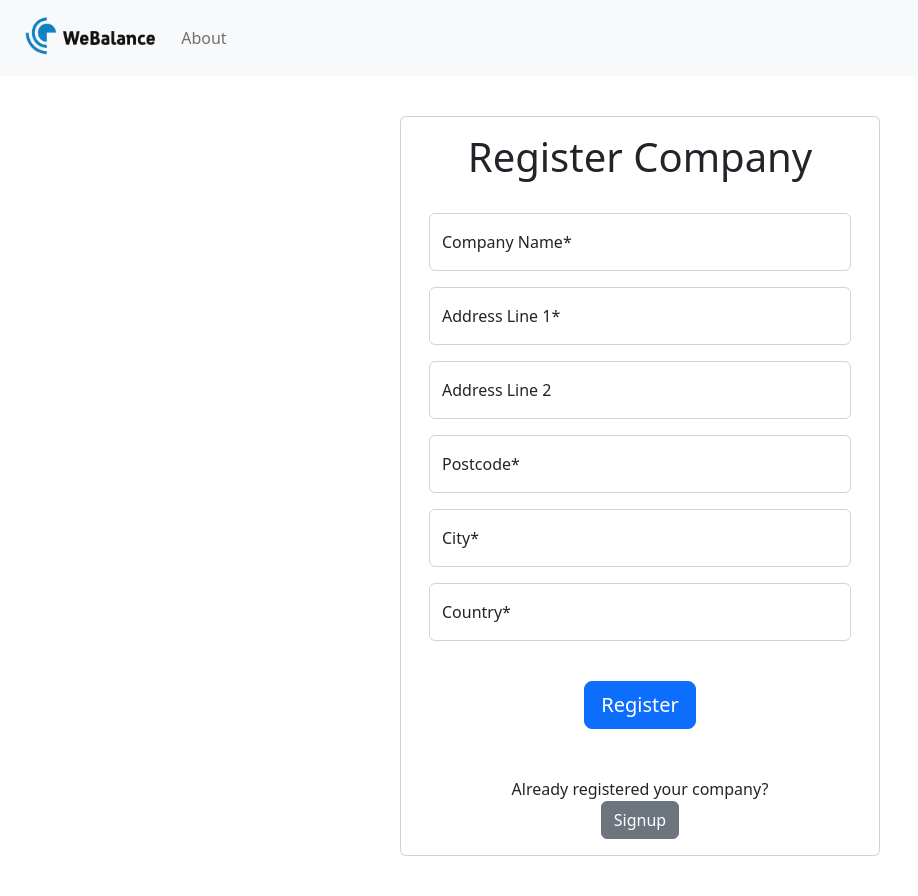
After one commit to tsmithscott/WeBalance, a Flask app: page /company in a window 1280 px wide. The commit adds this page. Shown: the whole page, without its empty margins (0-918 px from the left). Run offline with Flask 3, Linux system fonts and the light colour scheme.

Commit message:
Added company registration - Fixed signup - Other logic fixes

```diff
--- a/models.py
+++ b/models.py
@@ -12,11 +12,9 @@ class Companies(db.Model):
     city = db.Column(db.String(50), nullable=False)
     country = db.Column(db.String(50), nullable=False)
 
-    def __init__(self, name, address_line_1, address_line_2,
-                 postcode, city, country):
+    def __init__(self, name, address_line_1, postcode, city, country):
         self.name = name
         self.address_line_1 = address_line_1
-        self.address_line_2 = address_line_2
         self.postcode = postcode
         self.city = city
         self.country = country
--- a/templates/base.html
+++ b/templates/base.html
@@ -3,7 +3,7 @@
 
     <head>
         <link href="https://cdn.jsdelivr.net/npm/bootstrap@5.2.2/dist/css/bootstrap.min.css" rel="stylesheet" integrity="sha384-Zenh87qX5JnK2Jl0vWa8Ck2rdkQ2Bzep5IDxbcnCeuOxjzrPF/et3URy9Bv1WTRi" crossorigin="anonymous">
-        <link rel="stylesheet" type="text/css" href="{{url_for('static', filename='css/custom.css')}}">
+        <link rel="stylesheet" type="text/css" href="{{ url_for('static', filename='css/custom.css') }}">
         <meta charset="utf-8">
         <meta name="viewport" content="width=device-width, initial-scale=1">
         <title>{% block title %}{% endblock %}</title>
@@ -39,6 +39,7 @@
               {% if not current_user.is_authenticated and request.path.startswith("/about") %}
                 <a class="btn btn-primary" href="{{ url_for('login') }}" role="button">Login</a>
               {% endif %}
+              {% if current_user.is_authenticated %}
                 <div class="btn-group">
                   <button type="button" class="btn btn-light" data-bs-toggle="dropdown" aria-expanded="false">
                     <svg viewBox="0 0 100 80" width="20" height="20">
@@ -48,13 +49,11 @@
                     </svg>
                   </button>
                   <ul class="dropdown-menu dropdown-menu-end">
-                  <li><button id="theme-button" class="dropdown-item" type="button">Toggle Theme</button></li>
-                  {% if current_user.is_authenticated %}
                     <li><a class="dropdown-item" type="button" href="{{ url_for('account')}}" role="button">Account</a></li>
                     <li><a class="dropdown-item" type="button" href="{{ url_for('logout')}}" role="button">Logout</a></li>
-                  {% endif %}
                   </ul>
                 </div>
+              {% endif %}
             </form>
           </div>
         </div>
--- /dev/null
+++ b/templates/company.html
@@ -0,0 +1,45 @@
+{% extends "base.html" %}
+{% block title %}{{title}}{% endblock %}
+{% block content %}
+<container class="container text-center">
+    <div class="card mx-auto" style="width: 30rem; margin-top: 1rem;">
+        <div class="card-body">
+            <h1 class="card-title">Register Company</h1>
+            <div class="container-sm">
+                <form id="form" action="{{ url_for('company') }}" method="POST">
+                    <span class="text-nowrap">
+                        <div class="form-floating mb-3" style="margin-top: 2rem">
+                            <input type="text" name="name" class="form-control" id="name" placeholder="Apple" required>
+                            <label for="name">Company Name*</label>
+                        </div>
+                        <div class="form-floating mb-3">
+                            <input type="text" name="address_line_1" class="form-control" id="address_line_1" placeholder="3 Jewel Lane" required>
+                            <label for="address_line_1">Address Line 1*</label>
+                        </div>
+                        <div class="form-floating mb-3">
+                            <input type="text" name="address_line_2" class="form-control" id="address_line_2" placeholder="Flat 51">
+                            <label for="address_line_2">Address Line 2 </label>
+                        </div>
+                        <div class="form-floating mb-3">
+                            <input type="text" name="postcode" class="form-control" id="postcode" placeholder="SE1 4BZ" required>
+                            <label for="postcode">Postcode*</label>
+                        </div>
+                        <div class="form-floating mb-3">
+                            <input type="text" name="city" class="form-control" id="city" placeholder="London" required>
+                            <label for="city">City*</label>
+                        </div>
+                        <div class="form-floating mb-3">
+                            <input type="text" name="country" class="form-control" id="country" placeholder="England" required>
+                            <label for="country">Country*</label>
+                        </div>
+                        <br><button type="submit" class="btn btn-primary btn-lg">Register</button>
+                    </span>
+                </form>
+
+                <br><br><label>Already registered your company?</label><br>
+                <a class="btn btn-secondary" href="{{ url_for('signup') }}" role="button">Signup</a>
+            </div>
+        </div>
+    </div>
+</container>
+{% endblock %}
--- a/views.py
+++ b/views.py
@@ -34,14 +34,22 @@ def login():
 @app.route("/signup", methods=['GET', 'POST'])
 def signup():
     if request.method == 'POST':
-        if not Users.query.filter_by(email=request.form['email']).one():
+        # Check if user already exists
+        if not Users.query.filter_by(email=request.form['email']).first():
+            company = request.form['company']
             if request.form['password'] != request.form['confirm_password']:
                 flash('Passwords do not match!', 'error')
                 return redirect(url_for('signup'))
             else:
                 if request.form.get('employer_check'):
+                    if Employers.query.filter_by(company_id=company).first():
+                        flash('Company already has an employer!', 'error')
+                        return redirect(url_for('signup'))
                     is_employer = 1
                 else:
+                    if not Employers.query.filter_by(company_id=company).first():
+                        flash('Company does not have an employer! Your employer must register first.', 'error')
+                        return redirect(url_for('signup'))
                     is_employer = 0
 
                 new_user = Users(email=request.form['email'],
@@ -53,15 +61,13 @@ def signup():
                 try:
                     db.session.add(new_user)
                     db.session.commit()
-                    company = request.form['company']
                     if company != 'none':
-                        employer = Employers.query.filter_by(company_id=company).first()
-                        employer_default_preferences = Preferences.query.filter_by(user_id=employer.user_id).first()
                         if is_employer == 1:
+                            # Create new employer
                             new_employer = Employers(user_id=new_user.id,
                                                     company_id=company)
                             db.session.add(new_employer)
-                            db.session.commit()
+
                             # Create default preferences for new employer
                             new_user_preferences = Preferences(user_id=new_user.id,
                                                             max_hours_weekly=32,
@@ -70,6 +76,8 @@ def signup():
                             db.session.add(new_user_preferences)
                             db.session.commit()
                         elif is_employer == 0:
+                            employer = Employers.query.filter_by(company_id=company).first()
+                            employer_default_preferences = Preferences.query.filter_by(user_id=employer.user_id).first()
                             new_employee = Employees(user_id=new_user.id,
                                                     employer_id=employer.id)
                             db.session.add(new_employee)
@@ -95,6 +103,40 @@ def signup():
     return render_template("signup.html", title="Create an Account", companies=Companies.query.all())
 
 
+@app.route("/company", methods=['GET', 'POST'])
+def company():
+    if request.method == 'POST':
+        # Check if company already exists
+        if not Companies.query.filter_by(name=request.form['name']).first():
+            # Create new company
+            new_company = Companies(name=request.form['name'],
+                                    address_line_1=request.form['address_line_1'],
+                                    postcode=request.form['postcode'],
+                                    city=request.form['city'],
+                                    country=request.form['country'])
+
+            # Check if address line 2 is empty
+            address_line_2 = request.form['address_line_2']
+            if address_line_2:
+                new_company.address_line_2 = address_line_2
+            else:
+                new_company.address_line_2 = None
+
+            try:
+                # Add new company to database
+                db.session.add(new_company)
+                db.session.commit()
+                flash('Company created! Please create an employer account.', 'success')
+                return redirect(url_for('signup'))
+            except:
+                flash('There was an issue creating your company!', 'error')
+                return redirect(url_for('company'))
+        else:
+            flash('Company already exists!', 'error')
+            return redirect(url_for('company'))
+    return render_template("company.html", title="Register Company")
+
+
 @app.route("/")
 @app.route("/dashboard")
 @login_required
@@ -102,25 +144,24 @@ def dashboard():
     # If user is an employee, fetch all records for that user
     if not current_user.is_employer:
         employee_id = Employees.query.filter_by(user_id=current_user.id).first().id
-        records = Records.query.filter(Records.employee_id==employee_id)
+        records = Records.query.filter_by(employee_id=employee_id).order_by(desc(Records.start_time)).all()
+        company = Companies.query.filter_by(id=Employers.query.filter_by(id=Employees.query.filter_by(user_id=current_user.id).first().employer_id).first().company_id).first()
 
     # If user is an employer, fetch all records for their employees
     else:
-        employer_id = Employers.query.filter_by(user_id=current_user.id).first().id
+        employees = Employees.query.filter_by(employer_id=Employers.query.filter_by(user_id=current_user.id).first().id).all()
         employee_ids = []
-        for employee in Employees.query.filter_by(employer_id=employer_id).all():
+        for employee in employees:
             employee_ids.append(employee.id)
+        records = Records.query.filter(Records.employee_id.in_(employee_ids)).order_by(desc(Records.start_time)).all()
+        company = Companies.query.filter_by(id=Employers.query.filter_by(user_id=current_user.id).first().company_id).first()
 
-        for employee_id in employee_ids:
-            records = Records.query.filter(Records.employee_id.in_(employee_ids))
-
-    records = records.order_by(desc(Records.start_time)).all()
     hours = []
     for record in records:
         # Calculate total hours worked and add to a list
         hours.append(round(timedelta.total_seconds(record.end_time - record.start_time) / 3600, 1))
 
-    return render_template("dashboard.html", title="Dashboard", hours=hours, records=records)
+    return render_template("dashboard.html", title="Dashboard", hours=hours, records=records, company=company)
 
 
 @app.route("/preferences", methods=['GET', 'POST'])
@@ -154,12 +195,12 @@ def preferences():
         # If user is an employee, set employer_default to employer's preferences
         if not current_user.is_employer:
             employer_id = Employees.query.filter_by(user_id=current_user.id).one().employer_id
-            employer_user_id = Employers.query.filter_by(user_id=employer_id).one().user_id
+            employer_user_id = Employers.query.filter_by(id=employer_id).one().user_id
             employer_default = Preferences.query.filter_by(user_id=employer_user_id).one()
 
         # If user is an employer, set employer_default to user's preferences
         else:
-            employer_default=preferences
+            employer_default = preferences
         return render_template('preferences.html', preferences=preferences, employer_default=employer_default, title="Preferences")
 
 
```
Also changed, not shown: mock_data.py (+5 -5 lines), templates/dashboard.html (+6 -1 lines), templates/signup.html (+9 -8 lines). Lines whose indentation alone changed are shown as unchanged.
